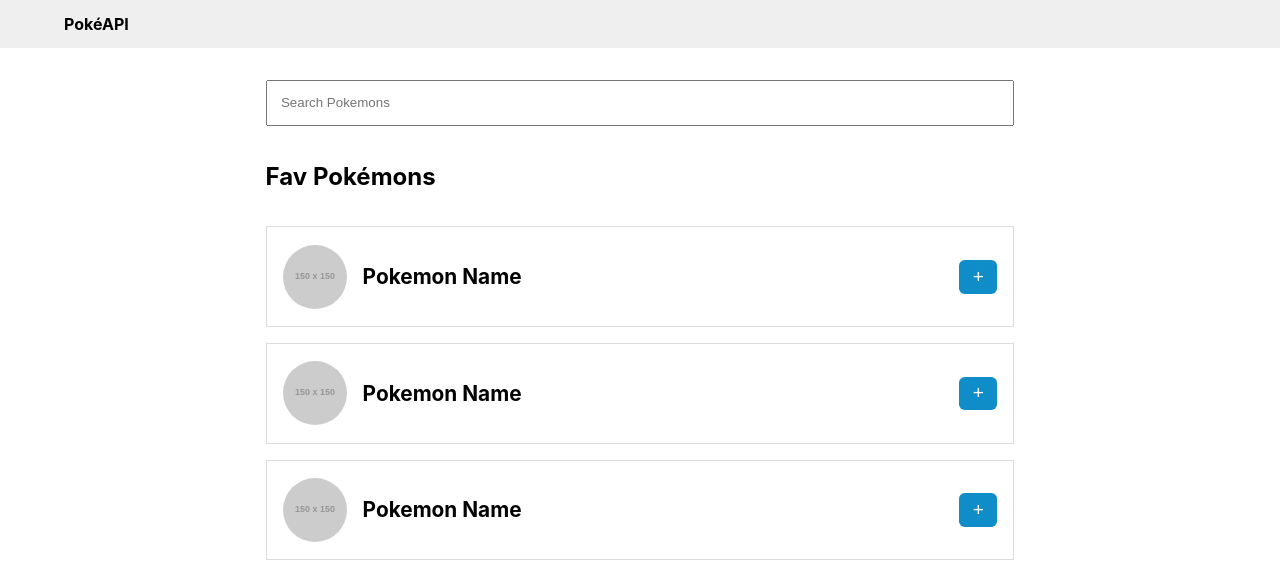
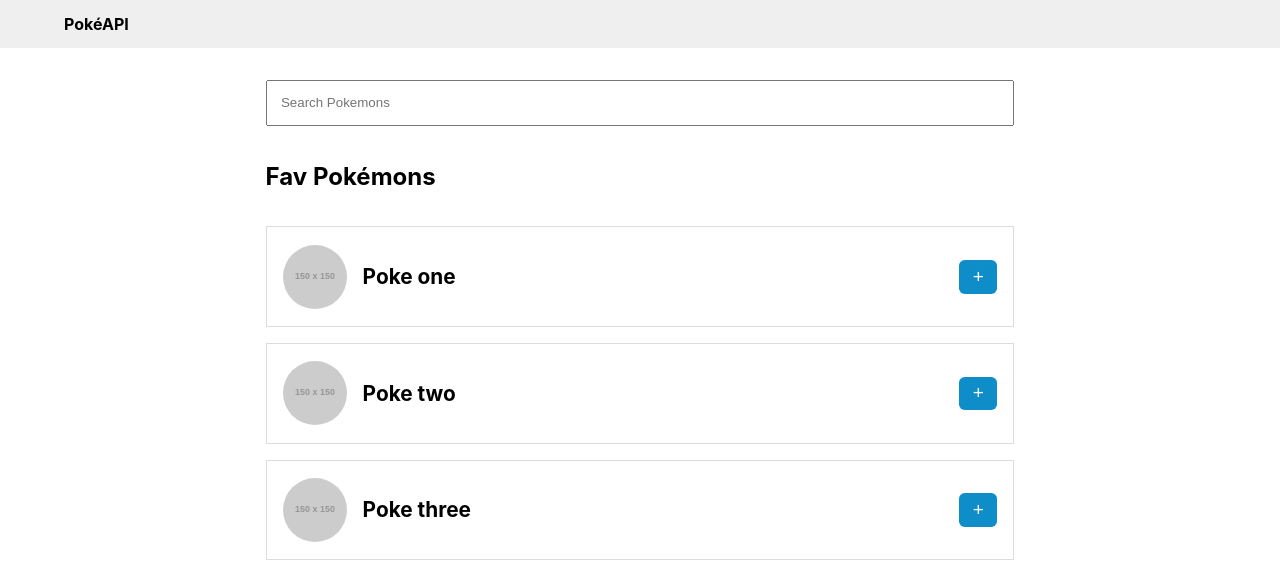
Before and after one commit to victorldleon/react-redux-pokeAPI, a React (Create React App) app: page / in a window 1280 px wide. Shown: the top 580 px of the page. Built offline with nearby package versions, Linux system fonts and the light colour scheme.

Commit message:
consumes items list from redux

```diff
--- a/src/components/ItemCard/ItemCard.jsx
+++ b/src/components/ItemCard/ItemCard.jsx
@@ -3,11 +3,11 @@ import "./ItemCard.css";
 
 import { NavLink } from "react-router-dom";
 
-const ItemCard = () => (
-  <NavLink to="/item" exact="/item" className="ItemCard">
+const ItemCard = (props) => (
+  <NavLink to="/item" className="ItemCard">
     <div className="LeftContainer">
-      <img src="https://via.placeholder.com/150" alt="" srcset="" />
-      <p>Pokemon Name</p>
+      <img src={props.item.imgUrl} alt={props.name} />
+      <p>{props.item.name}</p>
     </div>
     <div className="RightContainer">
       <button>+</button>
--- a/src/components/Topbar/Topbar.jsx
+++ b/src/components/Topbar/Topbar.jsx
@@ -5,9 +5,7 @@ import { NavLink } from "react-router-dom";
 
 const Topbar = () => (
   <div className="Topbar">
-    <NavLink to="/" exact="/">
-      PokéAPI
-    </NavLink>
+    <NavLink to="/">PokéAPI</NavLink>
   </div>
 );
 
--- a/src/containers/ItemsContainer/ItemsContainer.jsx
+++ b/src/containers/ItemsContainer/ItemsContainer.jsx
@@ -1,21 +1,35 @@
 import React, { Component } from "react";
 import "./ItemsContainer.css";
+
+import { connect } from "react-redux";
+import * as actionTypes from "../../store/actions";
 
 import SearchBar from "../../components/SearchBar/SearchBar";
 import ItemCard from "../../components/ItemCard/ItemCard";
 
 class ItemsContainer extends Component {
   render() {
+    const favItems = this.props.itemsList.map((item) => {
+      return <ItemCard item={item} key={item.id} />;
+    });
     return (
       <div className="ItemsContainer">
         <SearchBar />
         <h2>Fav Pokémons</h2>
-        <ItemCard />
-        <ItemCard />
-        <ItemCard />
+        {favItems}
       </div>
     );
   }
 }
 
-export default ItemsContainer;
+const mapStateToProps = (state) => {
+  return {
+    itemsList: state.favoriteItems.favItems,
+  };
+};
+
+const mapDispatchToProps = () => {
+  return {};
+};
+
+export default connect(mapStateToProps, mapDispatchToProps)(ItemsContainer);
--- a/src/index.js
+++ b/src/index.js
@@ -5,11 +5,17 @@ import { Provider } from "react-redux";
 import { createStore, combineReducers } from "redux";
 import { BrowserRouter } from "react-router-dom";
 
+import favoriteItemsReducer from "./store/reducers/favoriteItemsReducer";
+import searchItemsReducer from "./store/reducers/searchItemsReducer";
+
 import "./index.css";
 import App from "./App";
 import reportWebVitals from "./reportWebVitals";
 
-const rootReducer = combineReducers({});
+const rootReducer = combineReducers({
+  favoriteItems: favoriteItemsReducer,
+  seachItems: searchItemsReducer,
+});
 
 const store = createStore(rootReducer);
 
```
Also changed, not shown: 1 other file (tests, documents, lock files or other folders).
